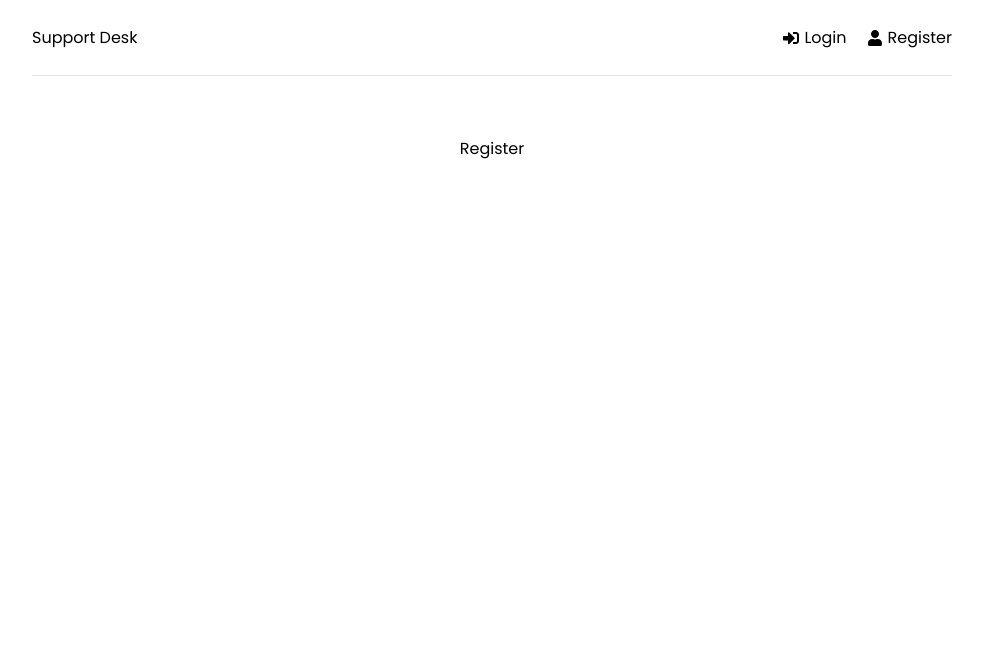
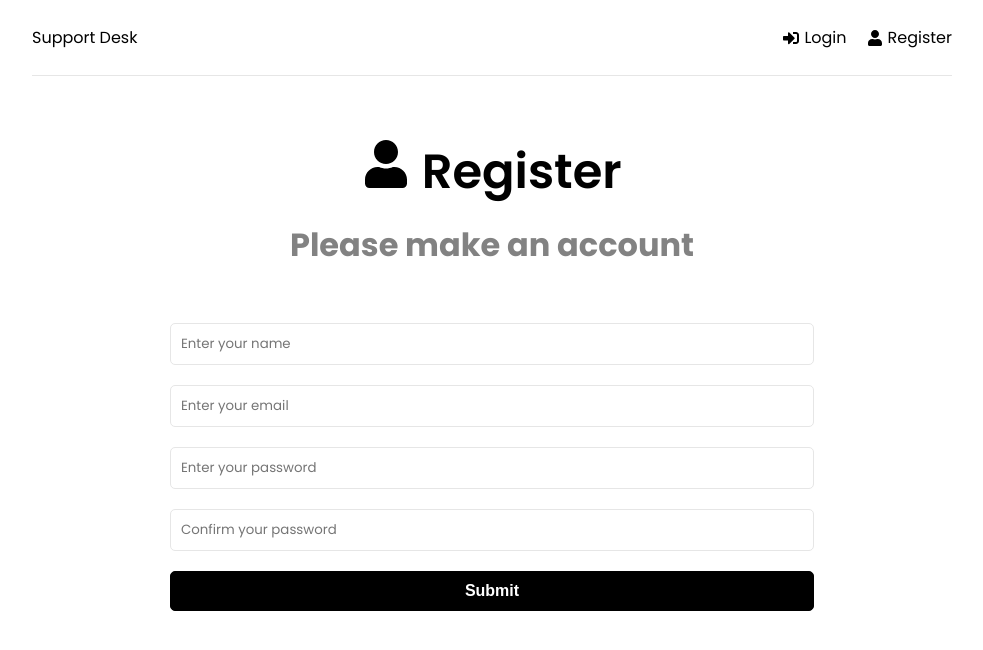
Before and after one commit to nicolashbt/helpdesk, a React (Create React App) app in the folder frontend/: page /register in a window 1280 px wide. Shown: the top 650 px of the page, without its empty margins (148-1131 px from the left). Built offline with nearby package versions, Linux system fonts and the light colour scheme.

Commit message:
add form to register page

```diff
--- a/frontend/src/pages/Register.jsx
+++ b/frontend/src/pages/Register.jsx
@@ -1,9 +1,100 @@
-import React from 'react'
+import React, { useState } from "react";
+import { toast } from "react-toastify";
+import { FaUser } from "react-icons/fa";
 
 function Register() {
+  const [formData, setFormData] = useState({
+    name: "",
+    email: "",
+    password: "",
+    password2: "",
+  });
+
+  const { name, email, password, password2 } = formData;
+
+  const onChange = (e) => {
+    setFormData((prevState) => ({
+      ...prevState,
+      [e.target.name]: e.target.value,
+    }));
+  };
+
+  const onSubmit = (e) => {
+    e.preventDefault();
+    if (password != password2) {
+      toast.error("Passwords do not match");
+    }
+  };
+
   return (
-    <div>Register</div>
-  )
+    <>
+      <section className="heading">
+        <h1>
+          <FaUser /> Register
+        </h1>
+        <p>Please make an account</p>
+      </section>
+      <section className="form">
+        <form onSubmit={onSubmit}>
+          <div className="form-group">
+            <input
+              type="text"
+              className="form-control"
+              id="name"
+              name="name"
+              value={name}
+              onChange={onChange}
+              placeholder="Enter your name"
+              required
+            />
+          </div>
+
+          <div className="form-group">
+            <input
+              type="email"
+              className="form-control"
+              id="email"
+              name="email"
+              value={email}
+              onChange={onChange}
+              placeholder="Enter your email"
+              required
+            />
+          </div>
+
+          <div className="form-group">
+            <input
+              type="password"
+              className="form-control"
+              id="password"
+              name="password"
+              value={password}
+              onChange={onChange}
+              placeholder="Enter your password"
+              required
+            />
+          </div>
+
+          <div className="form-group">
+            <input
+              type="password"
+              className="form-control"
+              id="password2"
+              name="password2"
+              value={password2}
+              onChange={onChange}
+              placeholder="Confirm your password"
+              required
+            />
+          </div>
+
+          <div className="form-group">
+            <button className="btn btn-block">Submit</button>
+          </div>
+        </form>
+      </section>
+    </>
+  );
 }
 
-export default Register
+export default Register;
```
